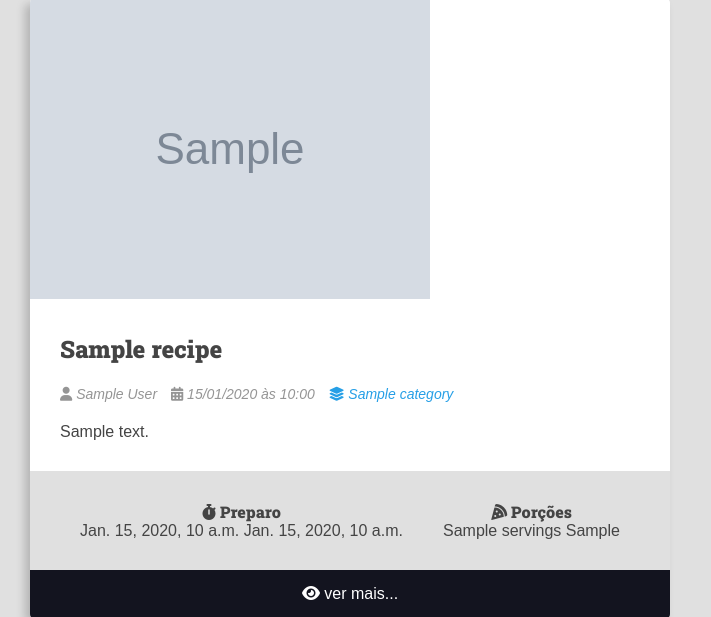
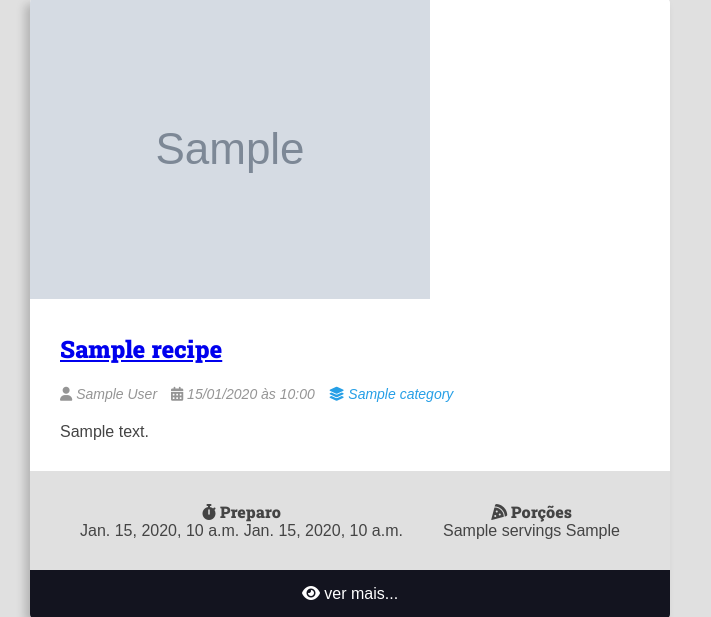
Before and after one commit to soualansousa/Django-Project, a Django app: template recipes/templates/Recipes/pages/home.html in a window 1280 px wide. Shown: the part 213-830 px from the top of the page, without its empty margins (0-711 px from the left). Run offline with Django 5.2, Linux system fonts and the light colour scheme; the template is opened without the code that fills it: most values are stand-ins (such as "Sample title", 1, 10 or a date in 2020); grey boxes marked "Sample" are stand-in pictures.

Commit message:
Algumas modificações que ficaram pendentes na seção 7

```diff
--- a/recipes/static/recipes/css/styles.css
+++ b/recipes/static/recipes/css/styles.css
@@ -171,6 +171,11 @@
     box-shadow: -8px 8px 18px rgba(0, 0, 0, .25);
 }
 
+.recipe-title-container a {
+    text-decoration: none;
+    color: var(--color-primary-dark);
+}
+
 .recipe-title-container {
 padding: var(--spacing-gutter-medium);
 padding-bottom: 2rem;
--- a/recipes/templates/Recipes/partials/header.html
+++ b/recipes/templates/Recipes/partials/header.html
@@ -2,7 +2,7 @@
         <header class="main-header-container">
             <div class="main-header container">
                 <h1>
-                    <a class="main-logo" href="/">
+                    <a class="main-logo" href="{% url 'recipe-home' %}">
                         <i class="fa-solid fa-utensils main-logo-icon"></i>
                         <span class="main-logo-text">Recipes</span>
                     </a>
--- a/recipes/templates/Recipes/partials/recipe.html
+++ b/recipes/templates/Recipes/partials/recipe.html
@@ -1,11 +1,15 @@
 
                 <div class="recipe recipe-list-item">
                     <div class="recipe-cover">
-                        <img src="{{recipe.cover.url}}" alt="Temporário">
+                        <a href="{% url "recipes-recipe" recipe.id %}">
+                            <img src="{{recipe.cover.url}}" alt="Temporário">
+                        </a>
                     </div>
                     <div class="recipe-title-container">
-                        <h2 class="recipe-title">{{recipe.title}}</h2>
-                    </div>
+                            <a href="{% url "recipes-recipe" recipe.id %}">
+                                <h2 class="recipe-title">{{recipe.title}}</h2>
+                            </a>
+                        </div>
 
                     <div class="recipe-author">
                         <span class="recipe-author-item">
@@ -45,7 +49,7 @@
                     </div>
                     {% if is_detail_page is not True %}
                         <footer class="recipe-footer">
-                            <a class="recipe-read-more button button-dark button-full-width" href="/recipes/3/">
+                            <a class="recipe-read-more button button-dark button-full-width" href="{% url "recipes-recipe" recipe.id %}">
                                 <i class="fas fa-eye"></i>
                                 <span>ver mais...</span>
                             </a>
--- a/recipes/urls.py
+++ b/recipes/urls.py
@@ -4,6 +4,6 @@
 
 
 urlpatterns = [
-    path('', views.home),
-    path('recipes/<int:id>/', views.recipe),
+    path('', views.home, name='recipe-home'),
+    path('recipes/<int:id>/', views.recipe, name='recipes-recipe'),
 ]
--- a/utils/recipes/factory.py
+++ b/utils/recipes/factory.py
@@ -14,6 +14,7 @@
 
 def make_recipe():
     return {
+        'id': fake.random_number(digits=2, fix_len=True),
         'title': fake.sentence(nb_words=6),
         'description': fake.sentence(nb_words=12),
         'preparation_time': fake.random_number(digits=2, fix_len=True),
```
